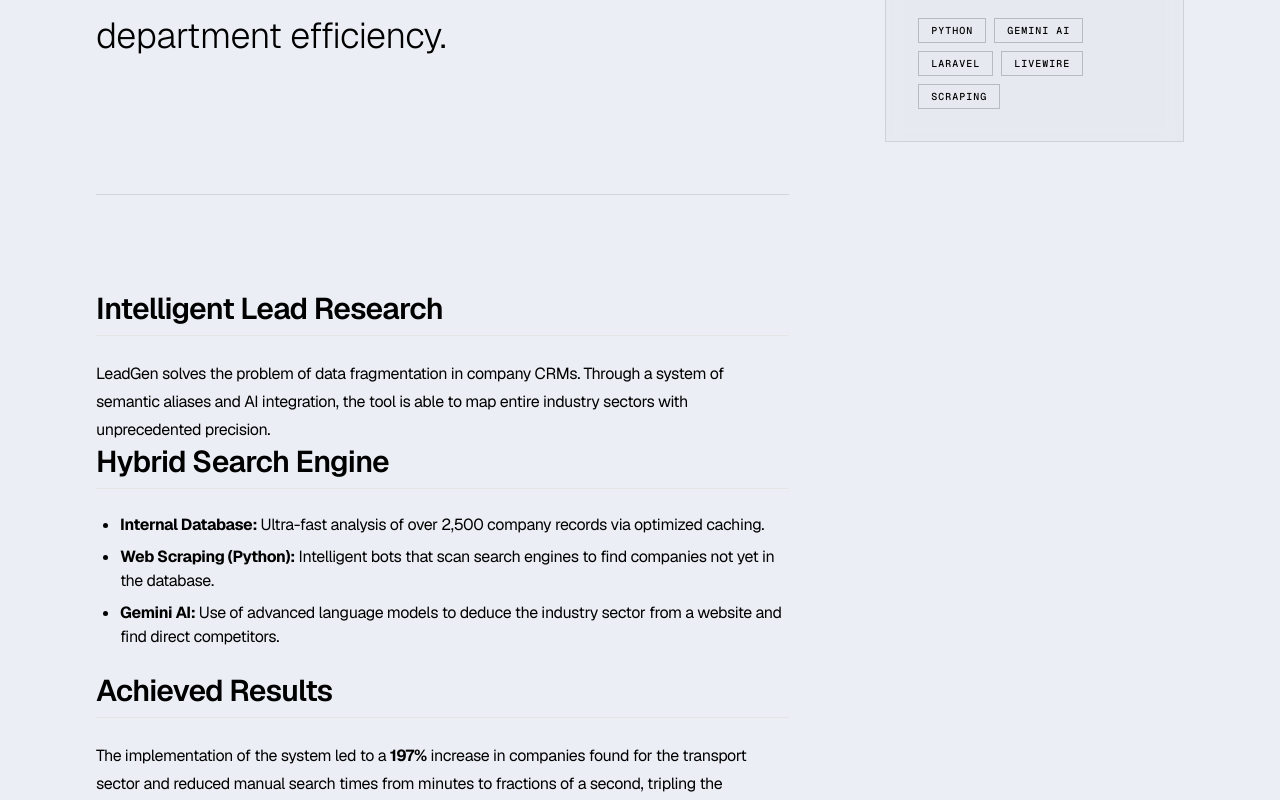
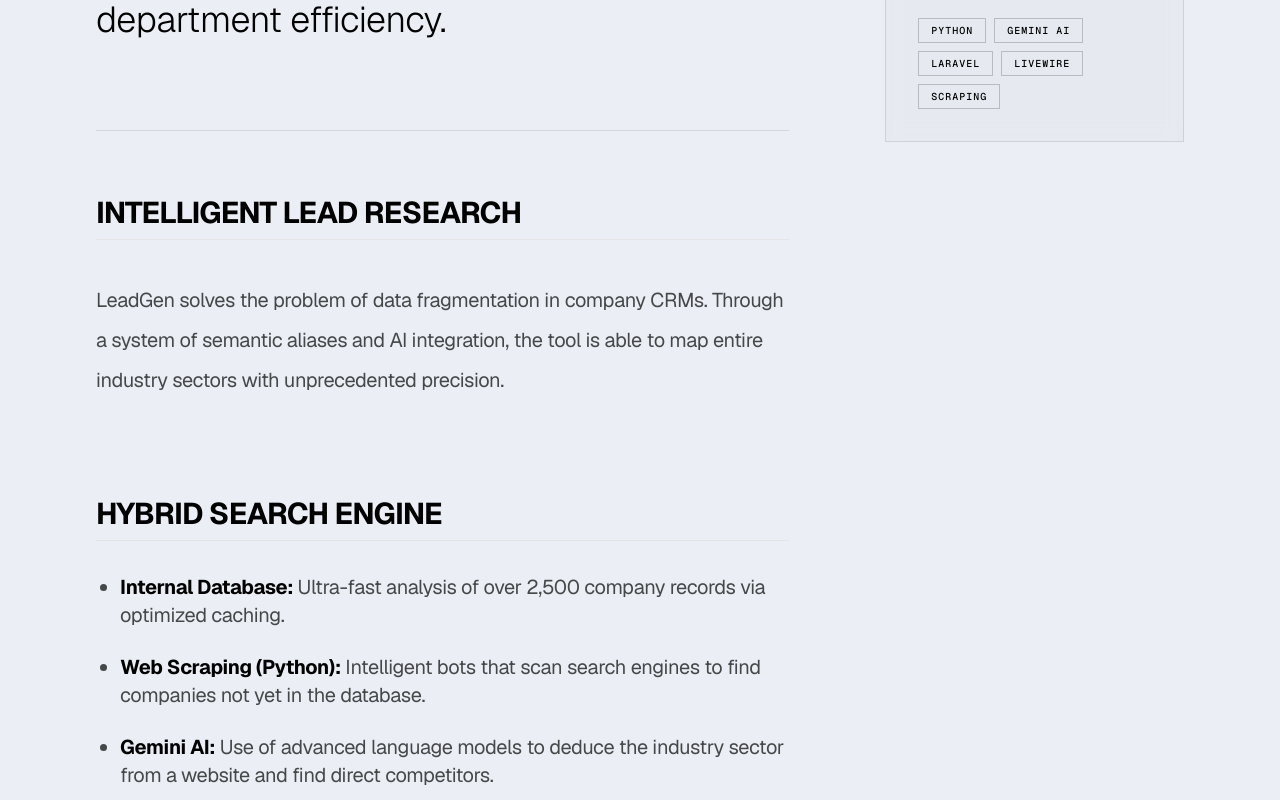
Before and after one commit to pierquarta25/getpierfilippo.com, a Next.js app: page /work/leadgen in a window 1280 px wide. Shown: the part 1520-2320 px from the top of the page. Built offline with nearby package versions, Linux system fonts and the light colour scheme.

Commit message:
sistemati i testi

```diff
--- a/src/components/sharlee/ProjectLayout.tsx
+++ b/src/components/sharlee/ProjectLayout.tsx
@@ -122,23 +122,24 @@ export const ProjectLayout = ({
 
       {/* Main Content Grid */}
       <div className="grid grid-cols-1 lg:grid-cols-3 gap-16 md:gap-24">
-        <div className="lg:col-span-2 space-y-16 md:space-y-32">
-          <div className="space-y-8 md:space-y-12">
+        <div className="lg:col-span-2 space-y-12 md:space-y-20">
+          <div className="space-y-6 md:space-y-8">
             <h2 className="text-xs md:text-sm font-mono uppercase tracking-widest text-black/40 dark:text-white/40">Overview</h2>
             <p className="text-xl md:text-4xl text-black dark:text-white leading-relaxed font-light">
               {description}
             </p>
           </div>
 
-          <div className="prose dark:prose-invert max-w-none
-            prose-headings:uppercase prose-headings:tracking-tight prose-headings:font-bold
-            prose-headings:mt-16 md:prose-headings:mt-24 prose-headings:mb-8
-            prose-p:text-black/70 dark:prose-p:text-white/70 prose-p:leading-relaxed prose-p:text-lg md:prose-p:text-xl
-            prose-p:my-8 md:prose-p:my-12
-            prose-li:text-black/70 dark:prose-li:text-white/70 prose-li:text-lg md:prose-li:text-xl
-            prose-li:my-4
-            prose-strong:text-black dark:prose-strong:text-white
-            border-t border-black/10 dark:border-white/10 pt-16 md:pt-24">
+          <div className="max-w-none
+            [&_h2]:uppercase [&_h2]:tracking-tight [&_h2]:font-bold
+            [&_h2]:mt-16 md:[&_h2]:mt-24 [&_h2]:mb-8 [&_h2]:text-2xl md:[&_h2]:text-3xl
+            [&_h2:first-child]:mt-0
+            [&_p]:text-black/70 dark:[&_p]:text-white/70 [&_p]:leading-relaxed md:[&_p]:leading-loose [&_p]:text-lg md:[&_p]:text-xl
+            [&_p]:my-6 md:[&_p]:my-10
+            [&_li]:text-black/70 dark:[&_li]:text-white/70 [&_li]:text-lg md:[&_li]:text-xl
+            [&_li]:my-3 md:[&_li]:my-6
+            [&_strong]:text-black dark:[&_strong]:text-white
+            border-t border-black/10 dark:border-white/10 pt-12 md:pt-16">
             {children}
           </div>
         </div>
```
